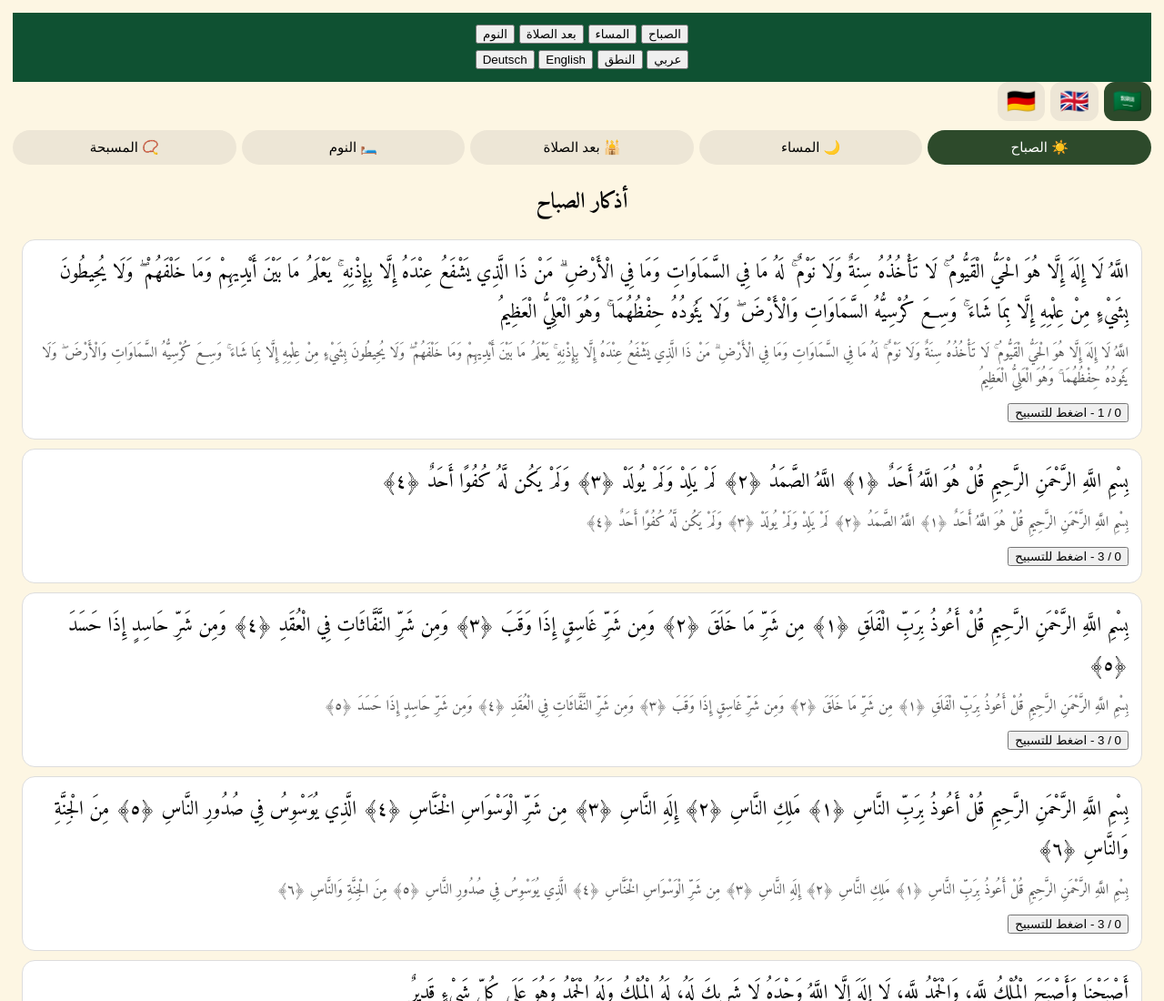
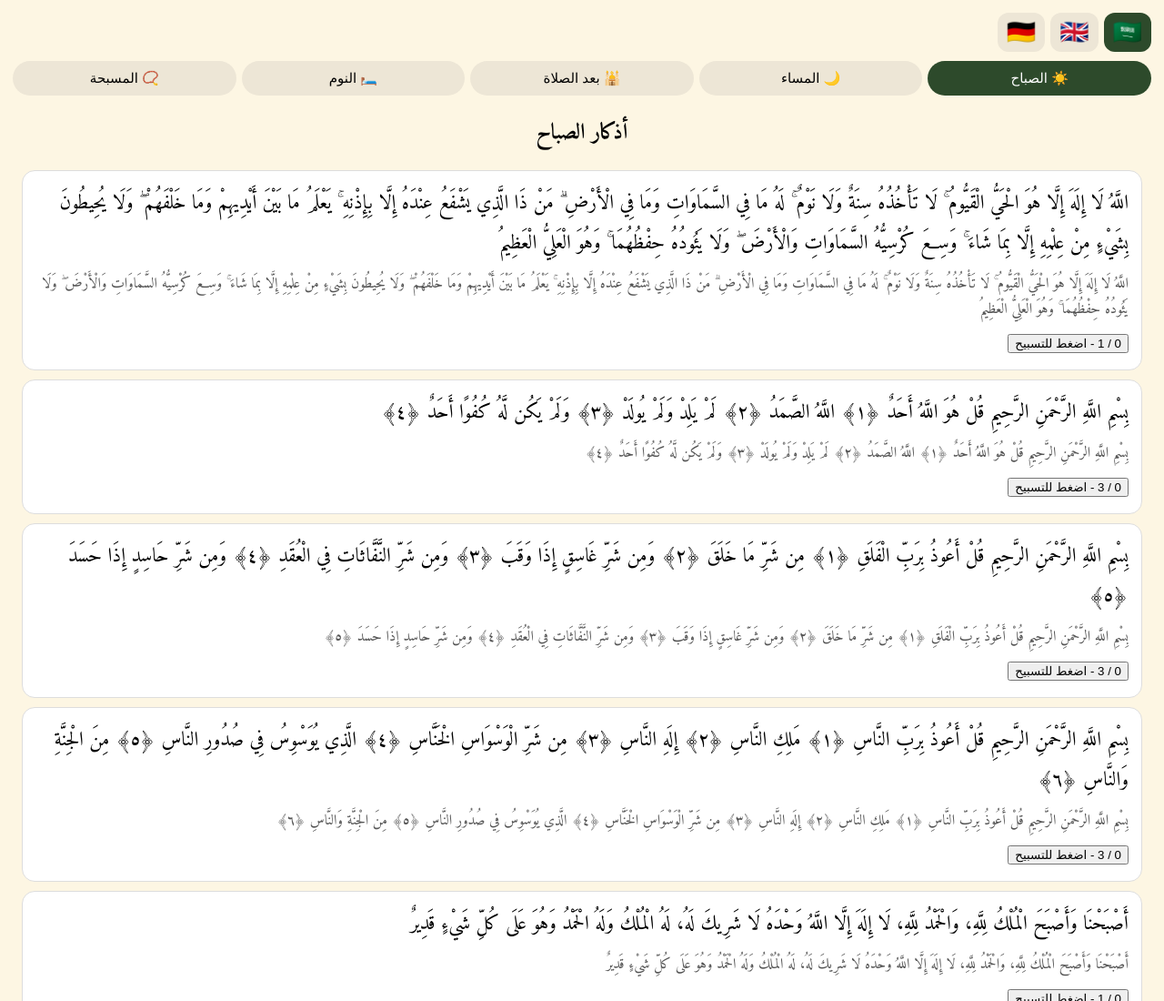
Before and after one commit to amira20286/Azkat-Alsabah-wa-Almasa, a plain HTML site: page adhkar-lang.html in a window 1280 px wide. Shown: the top 1100 px of the page at 91% size. Drawn offline with Linux system fonts and the light colour scheme.

Commit message:
Update adhkar-lang.html

```diff
--- a/adhkar-lang.html
+++ b/adhkar-lang.html
@@ -495,18 +495,6 @@ function setLang(l){
 lang=l;
 show();
 }
-var nav=document.createElement("div");
-nav.style="position:sticky;top:0;background:#0f5132;padding:10px;text-align:center;z-index:99";
-nav.innerHTML=
-"<button onclick='setList(S,\"أذكار الصباح\")'>الصباح</button> "+
-"<button onclick='setList(M,\"أذكار المساء\")'>المساء</button> "+
-"<button onclick='setList(P,\"بعد الصلاة\")'>بعد الصلاة</button> "+
-"<button onclick='setList(N,\"أذكار النوم\")'>النوم</button><br>"+
-"<button onclick='setLang(\"ar\")'>عربي</button> "+
-"<button onclick='setLang(\"tr\")'>النطق</button> "+
-"<button onclick='setLang(\"en\")'>English</button> "+
-"<button onclick='setLang(\"de\")'>Deutsch</button>";
-document.body.insertBefore(nav,document.body.firstChild);
 show();
 </script>
 </body>
```
